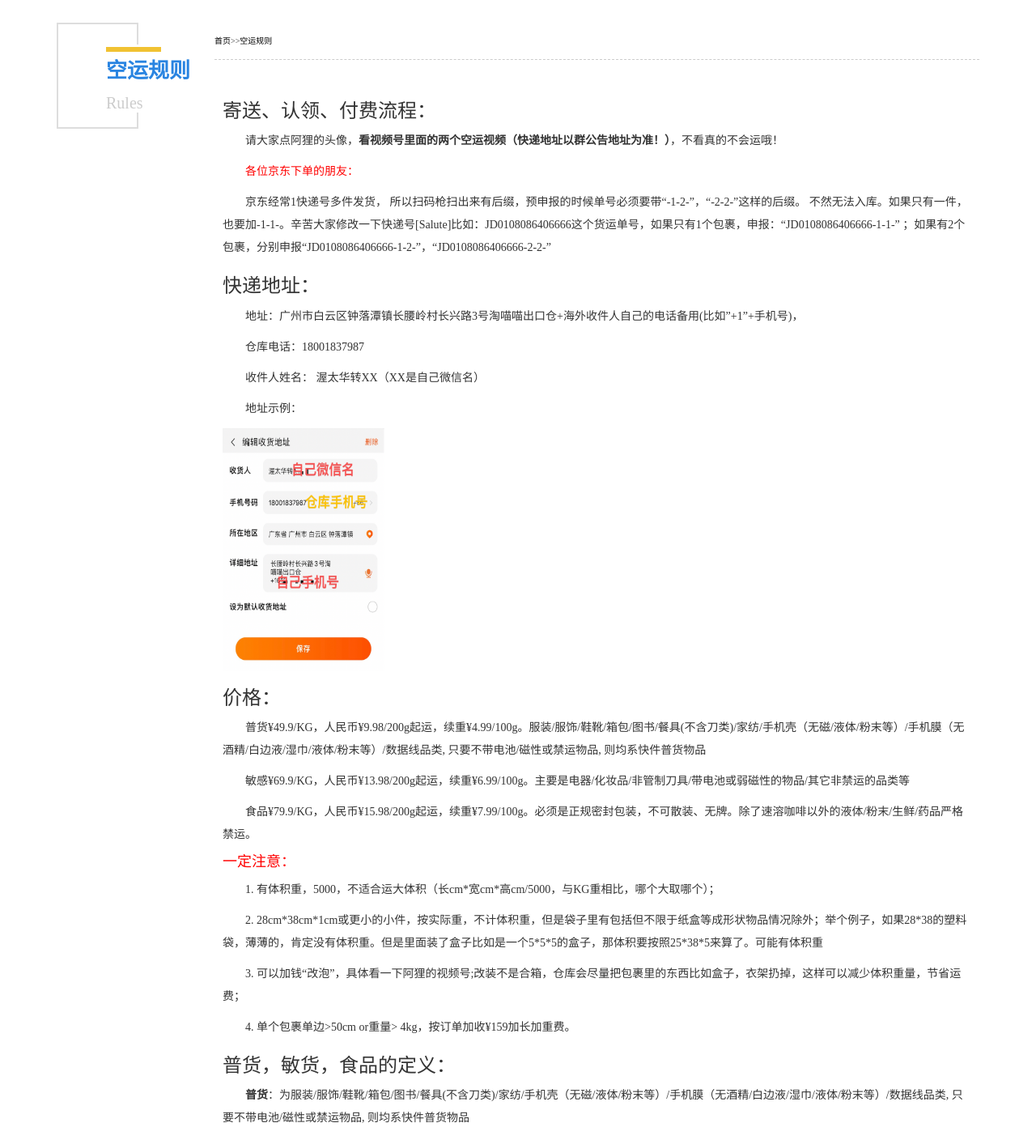
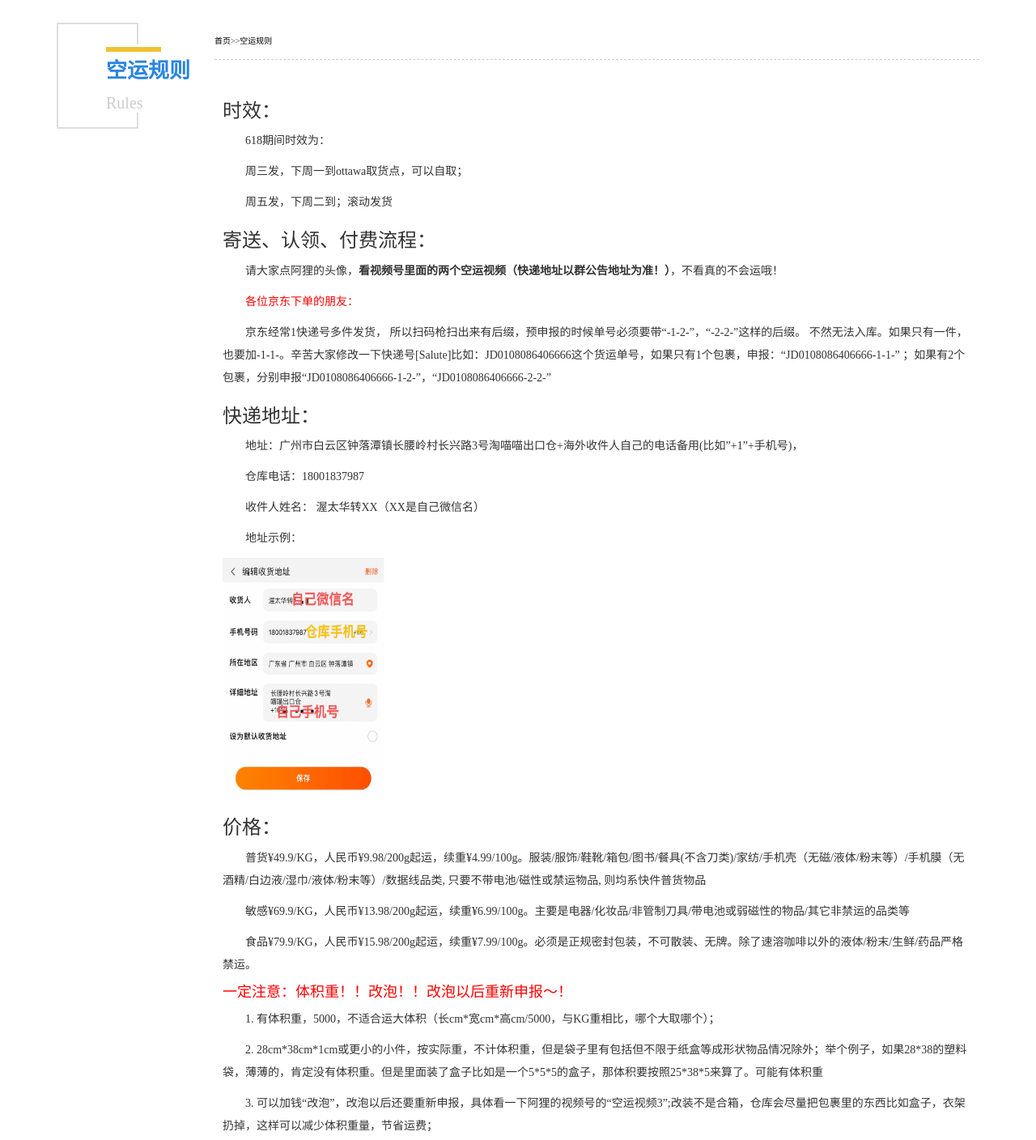
Before and after one commit to wadego/wadego.github.io, a plain HTML site: page kongyun.html in a window 1280 px wide. Shown: the part 347-1755 px from the top of the page at 81% size. Drawn offline with Linux system fonts and the light colour scheme.

Commit message:
update kongyun

```diff
--- a/kongyun.html
+++ b/kongyun.html
@@ -94,6 +94,10 @@
 							<a href="index.html">首页</a>>><a href="">空运规则</a>
 						</div>
 						<div class="about-jianjie">
+							<h3>时效：</h3>
+							<p>618期间时效为：</p>
+							<p>周三发，下周一到ottawa取货点，可以自取；</p>
+							<p>周五发，下周二到；滚动发货</p>
 							<h3>寄送、认领、付费流程：</h3>
 							<p>请大家点阿狸的头像，<strong>看视频号里面的两个空运视频（快递地址以群公告地址为准！）</strong>，不看真的不会运哦！</p>
 							<p class="red">各位京东下单的朋友：</p>
@@ -108,10 +112,10 @@
 							<p>普货¥49.9/KG，人民币¥9.98/200g起运，续重¥4.99/100g。服装/服饰/鞋靴/箱包/图书/餐具(不含刀类)/家纺/手机壳（无磁/液体/粉末等）/手机膜（无酒精/白边液/湿巾/液体/粉末等）/数据线品类, 只要不带电池/磁性或禁运物品, 则均系快件普货物品</p>
 							<p>敏感¥69.9/KG，人民币¥13.98/200g起运，续重¥6.99/100g。主要是电器/化妆品/非管制刀具/带电池或弱磁性的物品/其它非禁运的品类等</p>
 							<p>食品¥79.9/KG，人民币¥15.98/200g起运，续重¥7.99/100g。必须是正规密封包装，不可散装、无牌。除了速溶咖啡以外的液体/粉末/生鲜/药品严格禁运。</p>
-							<h4 class="red">一定注意：</h4>
+							<h4 class="red">一定注意：体积重！！改泡！！改泡以后重新申报～！</h4>
 							<p> 1. 有体积重，5000，不适合运大体积（长cm*宽cm*高cm/5000，与KG重相比，哪个大取哪个）；</p>
 							<p> 2. 28cm*38cm*1cm或更小的小件，按实际重，不计体积重，但是袋子里有包括但不限于纸盒等成形状物品情况除外；举个例子，如果28*38的塑料袋，薄薄的，肯定没有体积重。但是里面装了盒子比如是一个5*5*5的盒子，那体积要按照25*38*5来算了。可能有体积重</p>
-							<p> 3. 可以加钱“改泡”，具体看一下阿狸的视频号;改装不是合箱，仓库会尽量把包裹里的东西比如盒子，衣架扔掉，这样可以减少体积重量，节省运费；</p>
+							<p> 3. 可以加钱“改泡”，改泡以后还要重新申报，具体看一下阿狸的视频号的“空运视频3”;改装不是合箱，仓库会尽量把包裹里的东西比如盒子，衣架扔掉，这样可以减少体积重量，节省运费；</p>
 							<p> 4. 单个包裹单边>50cm or重量> 4kg，按订单加收¥159加长加重费。</p>
 							<h3>普货，敏货，食品的定义：</h3>
 							<p><strong>普货</strong>：为服装/服饰/鞋靴/箱包/图书/餐具(不含刀类)/家纺/手机壳（无磁/液体/粉末等）/手机膜（无酒精/白边液/湿巾/液体/粉末等）/数据线品类, 只要不带电池/磁性或禁运物品, 则均系快件普货物品</p>
```
